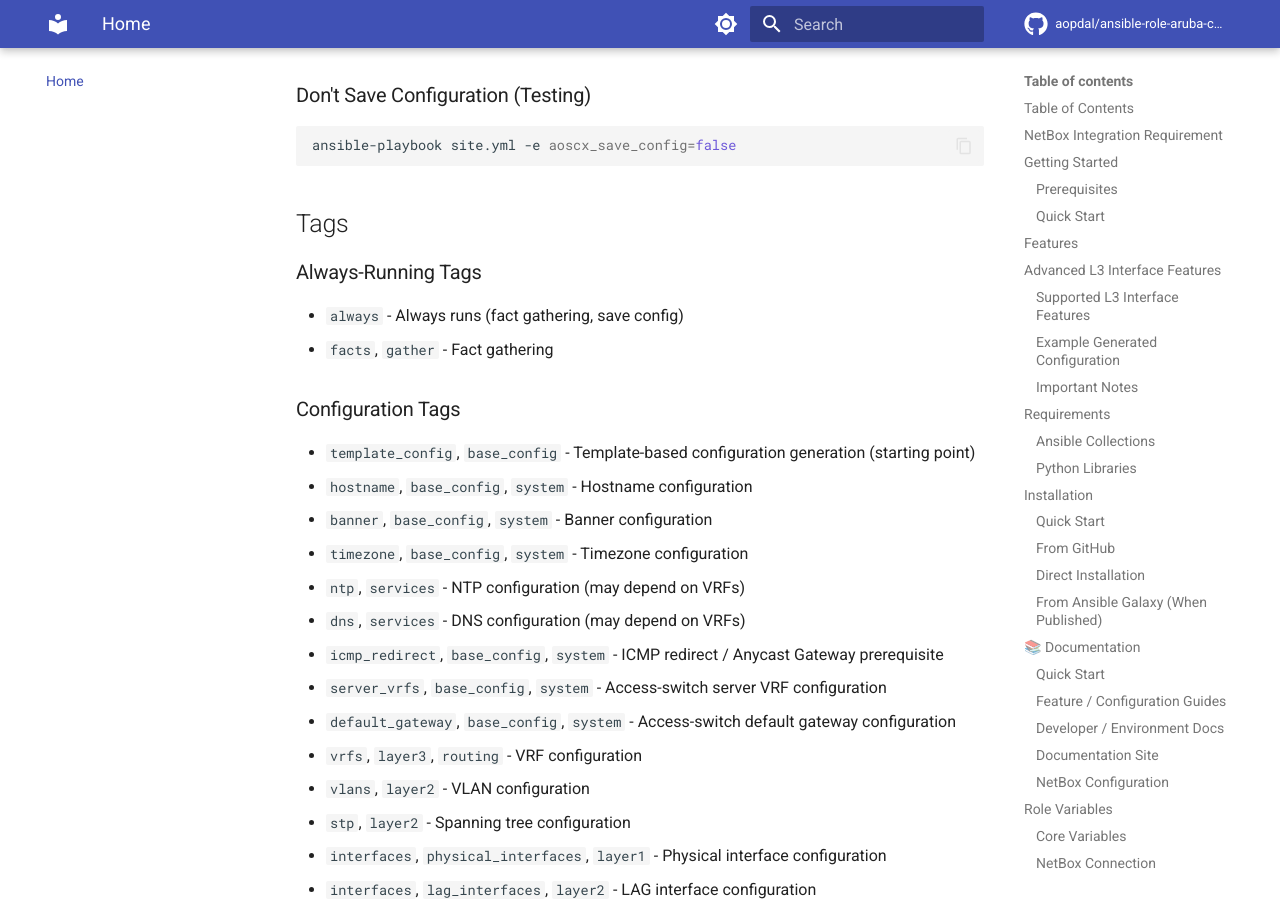
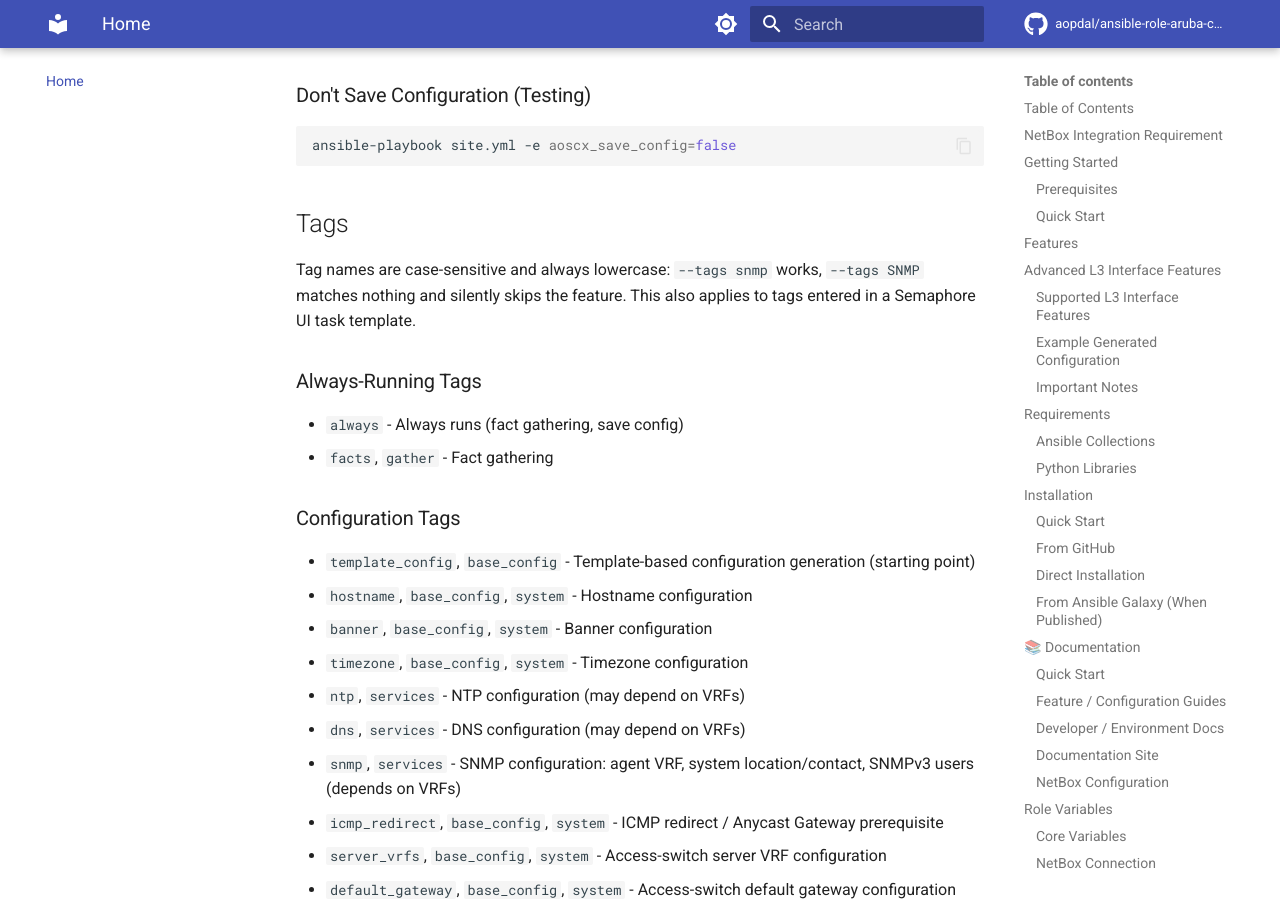
Before and after one commit to aopdal/ansible-role-aruba-cx-switch, an MkDocs documentation site: the page built from docs/index.md, in a window 1280 px wide and 900 px high, scrolled down 15526 px. Built offline with MkDocs 1.6.1 and Material for MkDocs 9.7.7, drawn with Linux system fonts in a browser that asks for light colours; comment, search, counter and statistics services are not loaded; some of the changed text lies outside the part shown.

Commit message:
docs: update docs

```diff
--- a/docs/index.md
+++ b/docs/index.md
@@ -678,6 +678,10 @@ ansible-playbook site.yml -e aoscx_save_config=false
 
 ## Tags
 
+Tag names are case-sensitive and always lowercase: `--tags snmp` works,
+`--tags SNMP` matches nothing and silently skips the feature. This also
+applies to tags entered in a Semaphore UI task template.
+
 ### Always-Running Tags
 
 - `always` - Always runs (fact gathering, save config)
@@ -691,6 +695,7 @@ ansible-playbook site.yml -e aoscx_save_config=false
 - `timezone`, `base_config`, `system` - Timezone configuration
 - `ntp`, `services` - NTP configuration (may depend on VRFs)
 - `dns`, `services` - DNS configuration (may depend on VRFs)
+- `snmp`, `services` - SNMP configuration: agent VRF, system location/contact, SNMPv3 users (depends on VRFs)
 - `icmp_redirect`, `base_config`, `system` - ICMP redirect / Anycast Gateway prerequisite
 - `server_vrfs`, `base_config`, `system` - Access-switch server VRF configuration
 - `default_gateway`, `base_config`, `system` - Access-switch default gateway configuration
@@ -719,7 +724,7 @@ ansible-playbook site.yml -e aoscx_save_config=false
 ### Aggregate Tags
 
 - `base_config` - Base system configuration without VRF dependencies (template gen, hostname, banner, timezone, icmp_redirect, server_vrfs, default_gateway)
-- `services` - VRF-dependent services (NTP, DNS)
+- `services` - VRF-dependent services (NTP, DNS, SNMP)
 - `layer1` - Physical interface configuration
 - `layer2` - All L2 configuration (VLANs, L2 interfaces, LAG, STP, port-access)
 - `layer3` - L3 interface configuration (VRFs, L3 interfaces, loopbacks) - **does NOT include OSPF/BGP/static routes**; those live under `routing`. This narrowing is deliberate: `-t layer3` should not push routing-protocol changes.
```
Also changed, not shown: README.md (+6 -1 lines).
